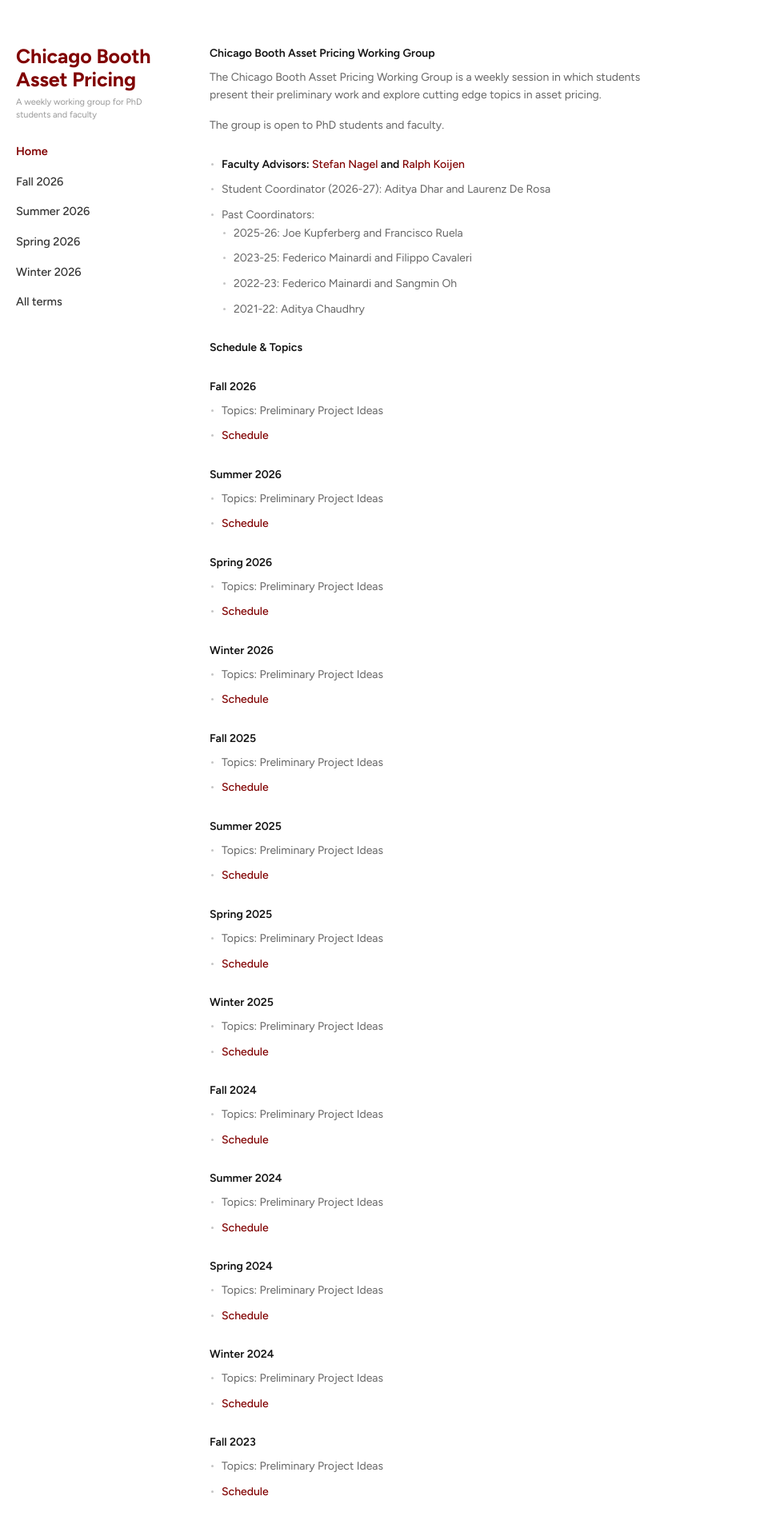
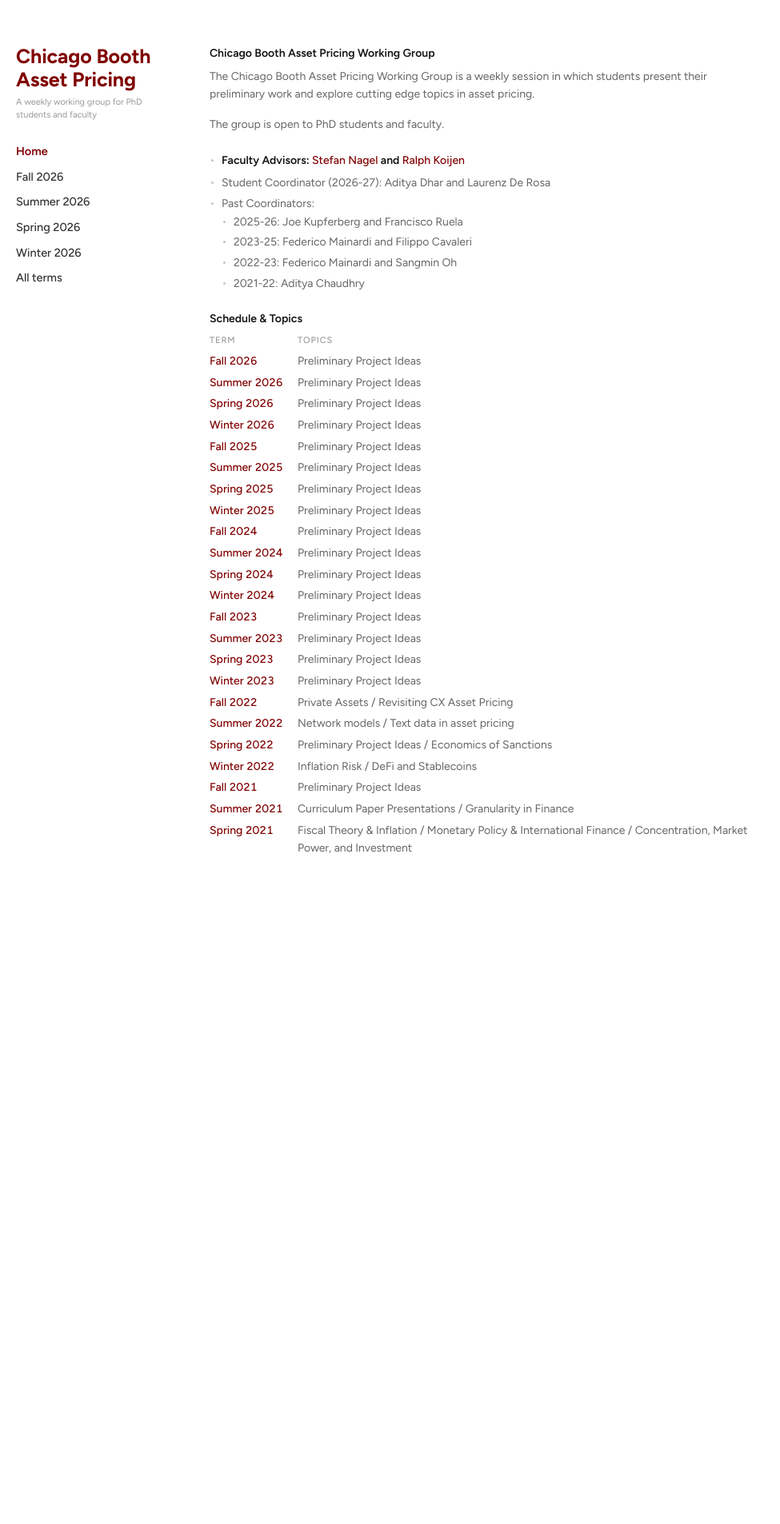
Before and after one commit to booth-ap/booth-ap.github.io, a Jekyll site: the page built from index.md, in a window 1280 px wide. Shown: the top 1906 px of the page at 80% size, without its empty margins (0-975 px from the left). Built offline with Jekyll 4.4.1, drawn with Linux system fonts in a browser that asks for light colours; our own code applies the rules of GitHub Pages for plain Markdown files; after the commit the page ends 1175 px from its top, so only the background shows below that; some of the changed text lies outside the part shown.

Commit message:
Compact layout: term list as a table, tighter spacing
Home page terms now sit in one Term | Topics table (each term links to its
schedule). Smaller gaps between list items, headings, nav links, and table rows.

Claude-Session: https://claude.ai/code/session_01V8XR2wSKbc96MrLQU8iG7C

```diff
--- a/assets/css/style.css
+++ b/assets/css/style.css
@@ -71,7 +71,7 @@ a:focus-visible { outline: 2px solid var(--accent); outline-offset: 2px; }
 }
 
 .side nav ul { list-style: none; margin: 26px 0 0; padding: 0; }
-.side nav li { margin: 0 0 14px; }
+.side nav li { margin: 0 0 8px; }
 .side nav a { font-size: 14.5px; font-weight: 500; color: var(--nav); }
 
 /* the page you are on is marked in maroon */
@@ -79,7 +79,7 @@ a:focus-visible { outline: 2px solid var(--accent); outline-offset: 2px; }
 
 /* ---------- content ---------- */
 
-.body { max-width: 580px; }
+.body { max-width: 680px; }
 
 .body > :first-child { margin-top: 0; }
 
@@ -93,12 +93,12 @@ a:focus-visible { outline: 2px solid var(--accent); outline-offset: 2px; }
   font-weight: 600;
   line-height: 1.62;
   color: var(--ink);
-  margin: 26px 0 7px;
+  margin: 22px 0 6px;
 }
 
 .body ul, .body ol { margin: 0 0 15px; padding: 0; list-style: none; }
 
-.body li { position: relative; padding-left: 15px; margin: 0 0 9px; }
+.body li { position: relative; padding-left: 15px; margin: 0 0 3px; }
 
 .body ul > li::before {
   content: '';
@@ -139,13 +139,13 @@ a:focus-visible { outline: 2px solid var(--accent); outline-offset: 2px; }
   letter-spacing: 0.08em;
   text-transform: uppercase;
   color: var(--mute);
-  padding: 0 18px 9px 0;
+  padding: 0 18px 6px 0;
 }
 
 .body td {
   text-align: left;
   vertical-align: top;
-  padding: 0 18px 11px 0;
+  padding: 0 18px 4px 0;
   color: var(--text);
 }
 
@@ -163,11 +163,14 @@ a:focus-visible { outline: 2px solid var(--accent); outline-offset: 2px; }
    takes its own line, so a long name never wraps through the middle of it */
 .body td em { display: block; font-weight: 400; color: var(--mute); }
 
-/* give the columns room so the speaker column stops breaking mid-affiliation */
-.body td:first-child, .body th:first-child { width: 76px; }
-.body td:nth-child(2), .body th:nth-child(2) { width: 34%; }
+/* date column: fixed width so every schedule table lines up */
+.body td:first-child, .body th:first-child { width: 110px; }
+
 
 .body td:last-child { padding-right: 0; }
+
+/* home-page term list: the term is the link, topics stay in plain body grey */
+.body table.terms td:nth-child(2) { color: var(--text); font-weight: 400; }
 
 /* ---------- phones ---------- */
 
--- a/index.md
+++ b/index.md
@@ -14,94 +14,29 @@ The group is open to PhD students and faculty.
 
 ## Schedule & Topics
 
-### Fall 2026
-- Topics: Preliminary Project Ideas
-- [Schedule](2026_Fall.md)
-
-### Summer 2026
-- Topics: Preliminary Project Ideas
-- [Schedule](2026_Summer.md)
-
-### Spring 2026
-- Topics: Preliminary Project Ideas
-- [Schedule](2026_Spring.md)
-
-### Winter 2026
-- Topics: Preliminary Project Ideas
-- [Schedule](2026_Winter.md)
-
-### Fall 2025
-- Topics: Preliminary Project Ideas
-- [Schedule](2025F)
-
-### Summer 2025
-- Topics: Preliminary Project Ideas
-- [Schedule](2025Su.md)
-
-### Spring 2025
-- Topics: Preliminary Project Ideas
-- [Schedule](2025S.md)
-
-### Winter 2025
-- Topics: Preliminary Project Ideas
-- [Schedule](2025W.md)
-
-### Fall 2024
-- Topics: Preliminary Project Ideas
-- [Schedule](2024F.md)
-
-### Summer 2024
-- Topics: Preliminary Project Ideas
-- [Schedule](2024Su.md)
-
-### Spring 2024
-- Topics: Preliminary Project Ideas
-- [Schedule](2024S.md)
-
-### Winter 2024
-- Topics: Preliminary Project Ideas
-- [Schedule](2024W.md)
-
-### Fall 2023
-- Topics: Preliminary Project Ideas
-- [Schedule](2023F.md)
-
-### Summer 2023
-- Topics: Preliminary Project Ideas
-- [Schedule](2023Su.md)
-
-### Spring 2023
-- Topics: Preliminary Project Ideas
-- [Schedule](2023S.md)
-
-### Winter 2023
-- Topics: Preliminary Project Ideas
-- [Schedule](2023W.md)
-
-### Fall 2022
-- Topics: Private Assets / Revisiting CX Asset Pricing
-- [Schedule](2022F.md)
-
-### Summer 2022
-- Topics: Network models / Text data in asset pricing
-- [Schedule](2022Su.md)
-
-### Spring 2022
-- Topics: Preliminary Project Ideas / Economics of Sanctions
-- [Schedule](2022S.md)
-
-### Winter 2022
-- Topics: Inflation Risk / DeFi and Stablecoins
-- [Schedule](2022W.md)
-
-### Fall 2021
-- Topics: Preliminary Project Ideas
-- [Schedule](2021F.md)
-
-### Summer 2021
-- Topics: Curriculum Paper Presentations / Granularity in Finance
-- [Schedule](2021Su.md)
-
-### Spring 2021
-- Topics: Fiscal Theory & Inflation / Monetary Policy & International Finance / Concentration, Market Power, and Investment
-- [Schedule](2021S.md)
+| Term | Topics |
+| :--- | :--- |
+| [Fall 2026](2026_Fall.md) | Preliminary Project Ideas |
+| [Summer 2026](2026_Summer.md) | Preliminary Project Ideas |
+| [Spring 2026](2026_Spring.md) | Preliminary Project Ideas |
+| [Winter 2026](2026_Winter.md) | Preliminary Project Ideas |
+| [Fall 2025](2025F) | Preliminary Project Ideas |
+| [Summer 2025](2025Su.md) | Preliminary Project Ideas |
+| [Spring 2025](2025S.md) | Preliminary Project Ideas |
+| [Winter 2025](2025W.md) | Preliminary Project Ideas |
+| [Fall 2024](2024F.md) | Preliminary Project Ideas |
+| [Summer 2024](2024Su.md) | Preliminary Project Ideas |
+| [Spring 2024](2024S.md) | Preliminary Project Ideas |
+| [Winter 2024](2024W.md) | Preliminary Project Ideas |
+| [Fall 2023](2023F.md) | Preliminary Project Ideas |
+| [Summer 2023](2023Su.md) | Preliminary Project Ideas |
+| [Spring 2023](2023S.md) | Preliminary Project Ideas |
+| [Winter 2023](2023W.md) | Preliminary Project Ideas |
+| [Fall 2022](2022F.md) | Private Assets / Revisiting CX Asset Pricing |
+| [Summer 2022](2022Su.md) | Network models / Text data in asset pricing |
+| [Spring 2022](2022S.md) | Preliminary Project Ideas / Economics of Sanctions |
+| [Winter 2022](2022W.md) | Inflation Risk / DeFi and Stablecoins |
+| [Fall 2021](2021F.md) | Preliminary Project Ideas |
+| [Summer 2021](2021Su.md) | Curriculum Paper Presentations / Granularity in Finance |
+| [Spring 2021](2021S.md) | Fiscal Theory & Inflation / Monetary Policy & International Finance / Concentration, Market Power, and Investment |
+{: .terms}
```
